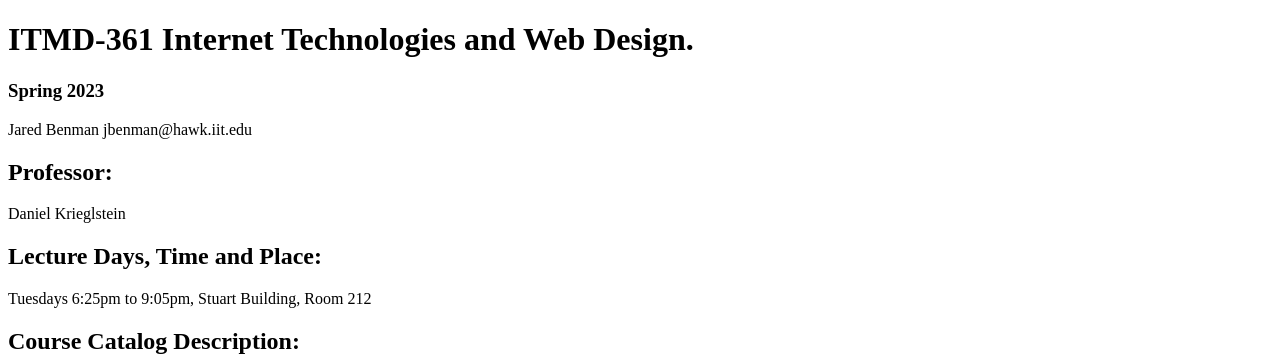
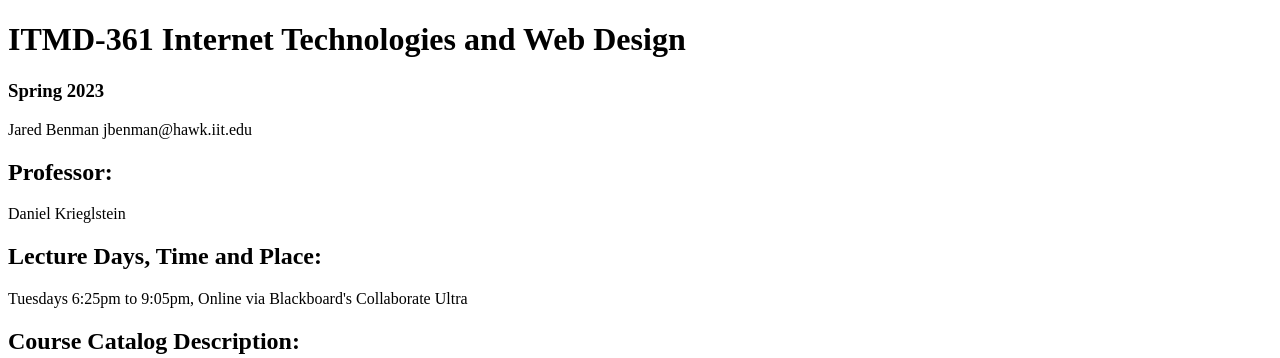
Before and after one commit to jaredbnm/imtd-361-lab2, a plain HTML site: page index.html in a window 1280 px wide. Shown: the top 358 px of the page. Drawn offline with Linux system fonts and the light colour scheme.

Commit message:
final changes

```diff
--- a/index.html
+++ b/index.html
@@ -3,16 +3,16 @@
 <head>
     <meta charset="UTF-8">
     <meta name="viewport" content="width=device-width, initial-scale=1.0">
-    <title>ITMD-361 Internet Technologies and Web Design.</title>
+    <title>ITMD-361 Internet Technologies and Web Design</title>
 </head>
 <body>
-    <h1>ITMD-361 Internet Technologies and Web Design.</h1>
+    <h1>ITMD-361 Internet Technologies and Web Design</h1>
     <h3>Spring 2023</h3>
     <p>Jared Benman jbenman@hawk.iit.edu</p>
     <h2>Professor:</h2>
     <p>Daniel Krieglstein</p>
     <h2>Lecture Days, Time and Place:</h2>
-    <p>Tuesdays 6:25pm to 9:05pm, Stuart Building, Room 212</p>
+    <p>Tuesdays 6:25pm to 9:05pm, Online via Blackboard's Collaborate Ultra</p>
     <h2>Course Catalog Description:</h2>
     <p>Students in this course will learn the importance of human-computer
         interaction design and the effectiveness of user-centered design. The course will cover a
```
